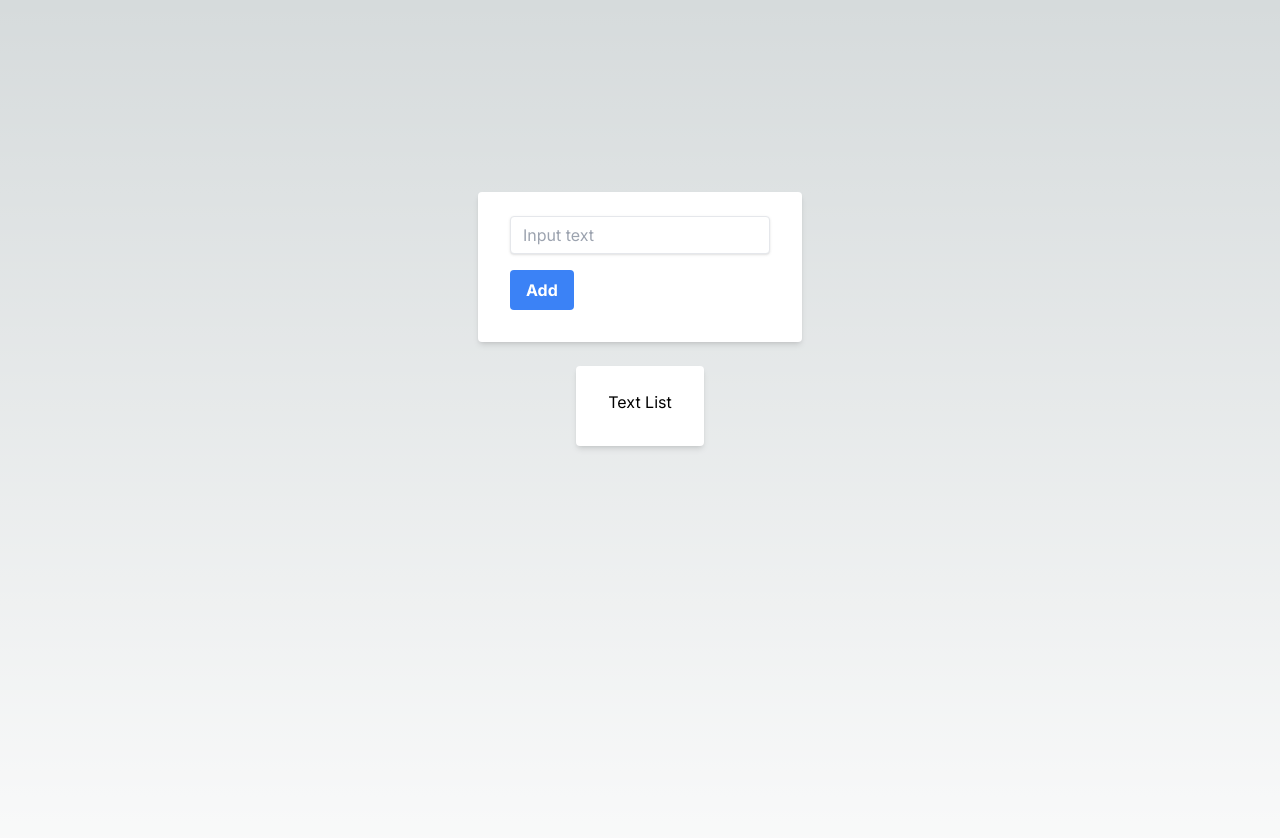
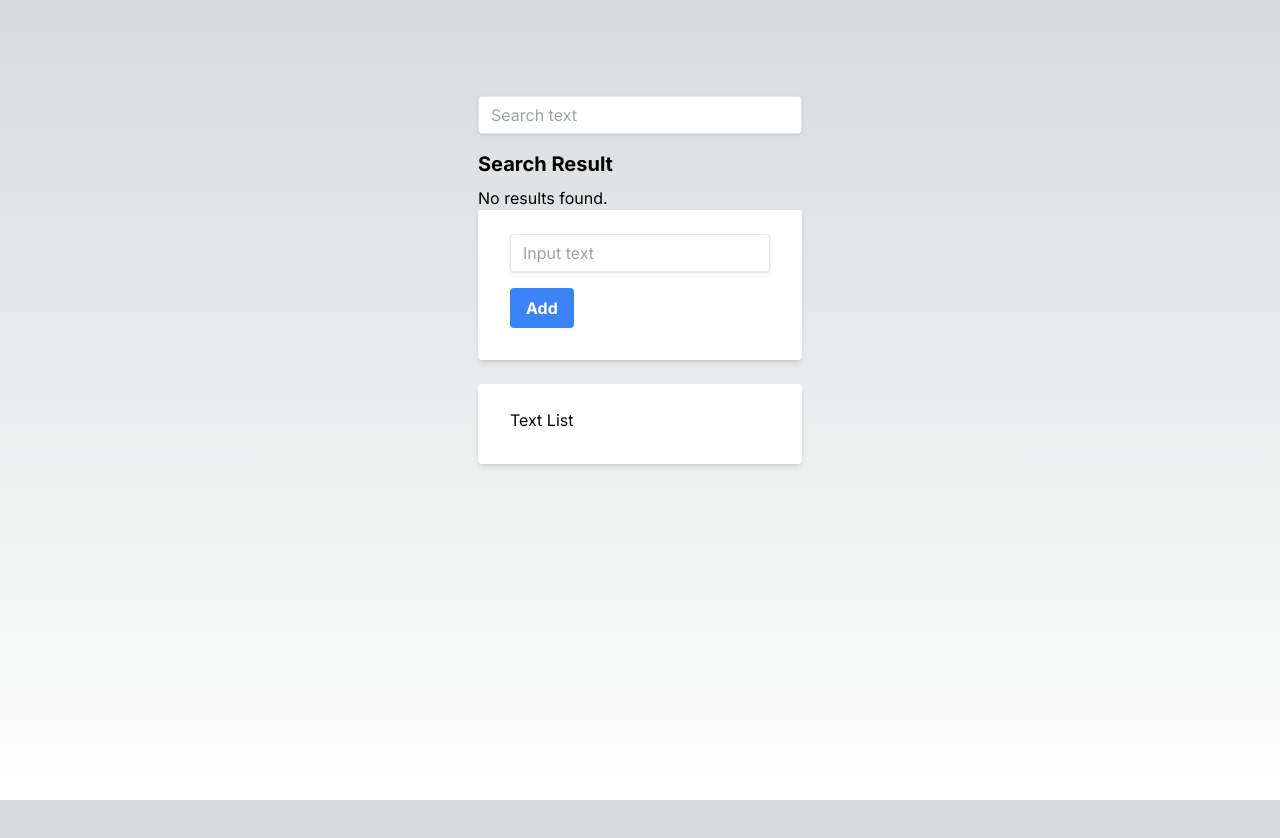
Before and after one commit to miladarianfar/challenge, a Next.js app: page / in a window 1280 px wide. Shown: the top 838 px of the page. After the commit the page ends 800 px from the top, so only its background shows below. Built offline with nearby package versions, Linux system fonts and the light colour scheme.

Commit message:
feat: add search box and show search result

```diff
--- a/src/app/component/TextForm.tsx
+++ b/src/app/component/TextForm.tsx
@@ -3,6 +3,8 @@ import { ChangeEvent, useState } from "react";
 const TextForm = () => {
   const [text, setText] = useState<string>("");
   const [textList, setTextList] = useState<string[]>([]);
+  const [searchText, setSearchText] = useState<string>("");
+  const [searchResult, setSearchResult] = useState<string[]>([]);
 
   const handleInputChange = (e: ChangeEvent<HTMLInputElement>) => {
     setText(e.target.value);
@@ -16,8 +18,57 @@ const TextForm = () => {
     }
   };
 
+  const handleSearchInputChange = (e: React.ChangeEvent<HTMLInputElement>) => {
+    setSearchText(e.target.value);
+    if (e.target.value.trim() !== "") {
+      const filterData = filterTestList(e.target.value);
+      setSearchResult(filterData);
+    } else {
+      setSearchResult([]);
+    }
+  };
+
+  const highlightMatch = (text: string, searchText: string) => {
+    if (!searchText) return text;
+    const regex = new RegExp(`(${searchText})`, "gi");
+    return text.replace(regex, "<strong>$1</strong>");
+  };
+
+  const filterTestList = (text: string) => {
+    return textList.filter((item) =>
+      item.toLowerCase().includes(text.toLowerCase())
+    );
+  };
+
   return (
-    <main className="flex min-h-screen flex-col items-center p-24">
+    <div>
+      <div className="mb-4">
+        <input
+          className="shadow appearance-none border rounded w-full py-2 px-3 text-gray-700 leading-tight focus:outline-none focus:shadow-outline"
+          id="searchText"
+          type="text"
+          placeholder="Search text"
+          onChange={handleSearchInputChange}
+        />
+      </div>
+      <div>
+        <h2 className="text-xl font-bold mb-2">Search Result</h2>
+        {searchResult.length === 0 ? (
+          <p>No results found.</p>
+        ) : (
+          <ul>
+            {searchResult.map((item: string, index: number) => (
+              <li
+                key={index}
+                className="mb-1"
+                dangerouslySetInnerHTML={{
+                  __html: highlightMatch(item, searchText),
+                }}
+              />
+            ))}
+          </ul>
+        )}
+      </div>
       <form
         className="bg-white shadow-md rounded px-8 pt-6 pb-8 mb-6"
         onSubmit={(e) => handleOnSubmit(e)}
@@ -47,7 +98,7 @@ const TextForm = () => {
           <p key={index}>{text}</p>
         ))}
       </div>
-    </main>
+    </div>
   );
 };
 
```
